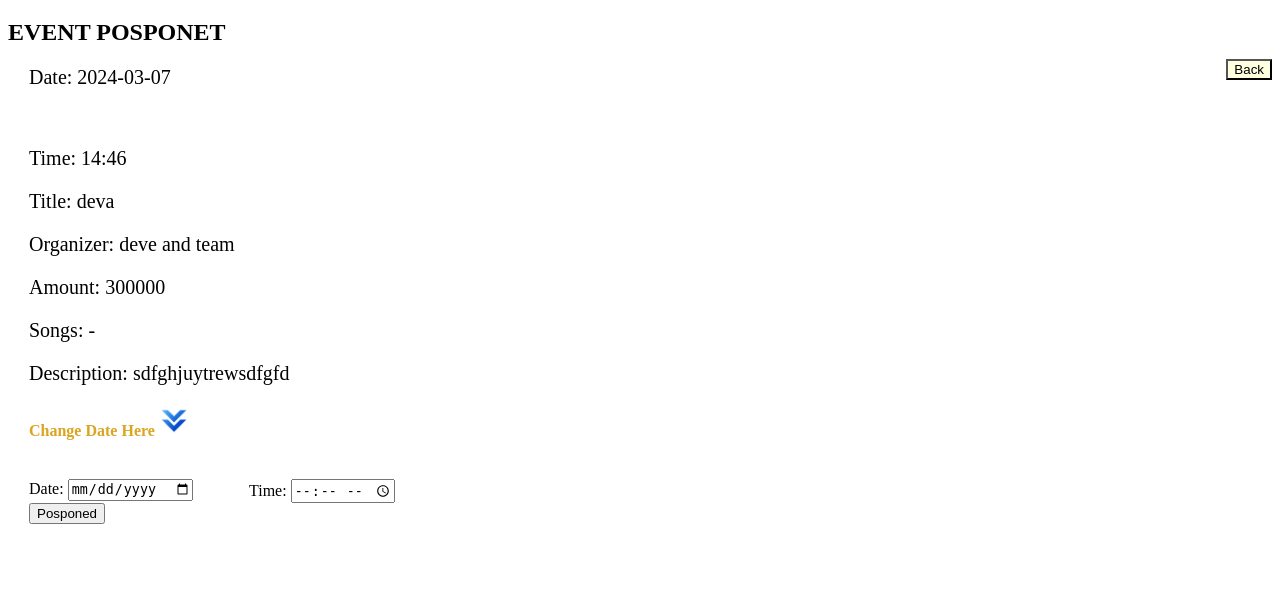
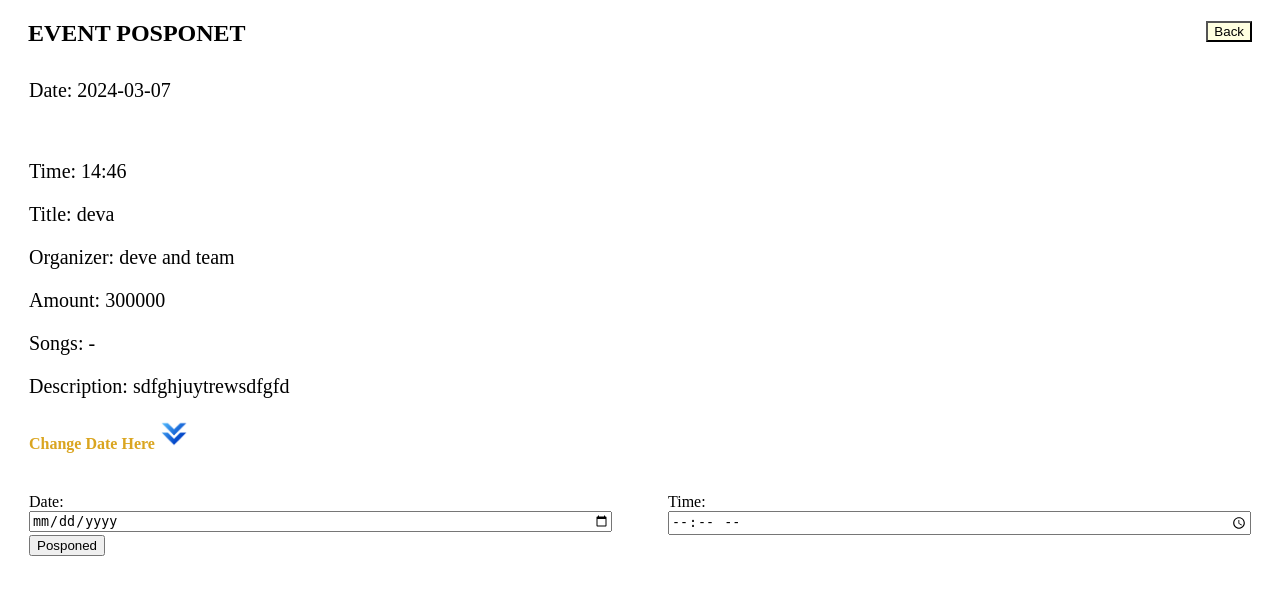
Before and after one commit to gayathribluebase-ai/rythm, a PHP site: page /phpmail/posponetevents.php?id=1 in a window 1280 px wide. Shown: the top 595 px of the page. Run offline with PHP 8.4, Linux system fonts and the light colour scheme; data comes from the database, SQL or seed files in the repository.

Commit message:
Updated Files

```diff
--- a/posponetevents.php
+++ b/posponetevents.php
@@ -30,11 +30,6 @@ font-weight:500;
 }
 
 
-<<<<<<< HEAD
-=======
-
-
->>>>>>> b93e9a2da957229bc0dac5c951e58d496033d7d4
 /* === BASE HEADING === */
 
 h1 {
@@ -111,6 +106,56 @@ text-align: center;
 
 
 }
+
+
+/* Keep the postpone form inside the main content area */
+.card.card-pink {
+    width: 100%;
+    max-width: 100%;
+    margin: 0 auto;
+    box-sizing: border-box;
+    overflow-x: hidden;
+}
+
+.card.card-pink * {
+    box-sizing: border-box;
+}
+
+.card-header {
+    display: flex;
+    align-items: center;
+    justify-content: space-between;
+    flex-wrap: wrap;
+    gap: 10px;
+    padding: 12px 20px;
+}
+
+.card-header .card-title {
+    margin: 0;
+    overflow-wrap: anywhere;
+}
+
+.card.card-pink .form-group {
+    flex: 1;
+    min-width: 0;
+}
+
+.card.card-pink input[type="date"],
+.card.card-pink input[type="time"] {
+    width: 100%;
+    max-width: 100%;
+}
+
+@media (max-width: 600px) {
+    .card.card-pink .form-group > div {
+        margin-left: 0;
+    }
+
+    .card.card-pink .form-group {
+        width: 100%;
+    }
+}
+
 
     </style>
 <body>
@@ -192,31 +237,23 @@ $index = $query->fetch(PDO::FETCH_ASSOC);
 
 <script>
 
+
 function return_back() {
     $.ajax({
         type: "GET",
         url: "/rythm/professional_singer/calendar/calendar_form.php",
         success: function(data) {
-            var container = $("#centerconteid");
-
-            if (container.length === 0) {
-                container = $(".container").first();
-            }
+            const container = $("main.main-content");
 
             if (container.length > 0) {
                 container.html(data);
-                container.css({
-                    "margin-left": "auto",
-                    "margin-right": "auto"
-                });
             } else {
-                console.error("Event List container not found.");
+                alert("Events List container not found.");
             }
         },
-        error: function(xhr, status, error) {
-            console.error("Back navigation failed:", error);
-            console.error("HTTP status:", xhr.status);
-            console.error("Response:", xhr.responseText);
+        error: function(xhr) {
+            console.error(xhr.responseText);
+            alert("Unable to return to Events List.");
         }
     });
 }
```
Also changed, not shown: professional_singer/calendar/calendar_form.php (+58 -10 lines).
